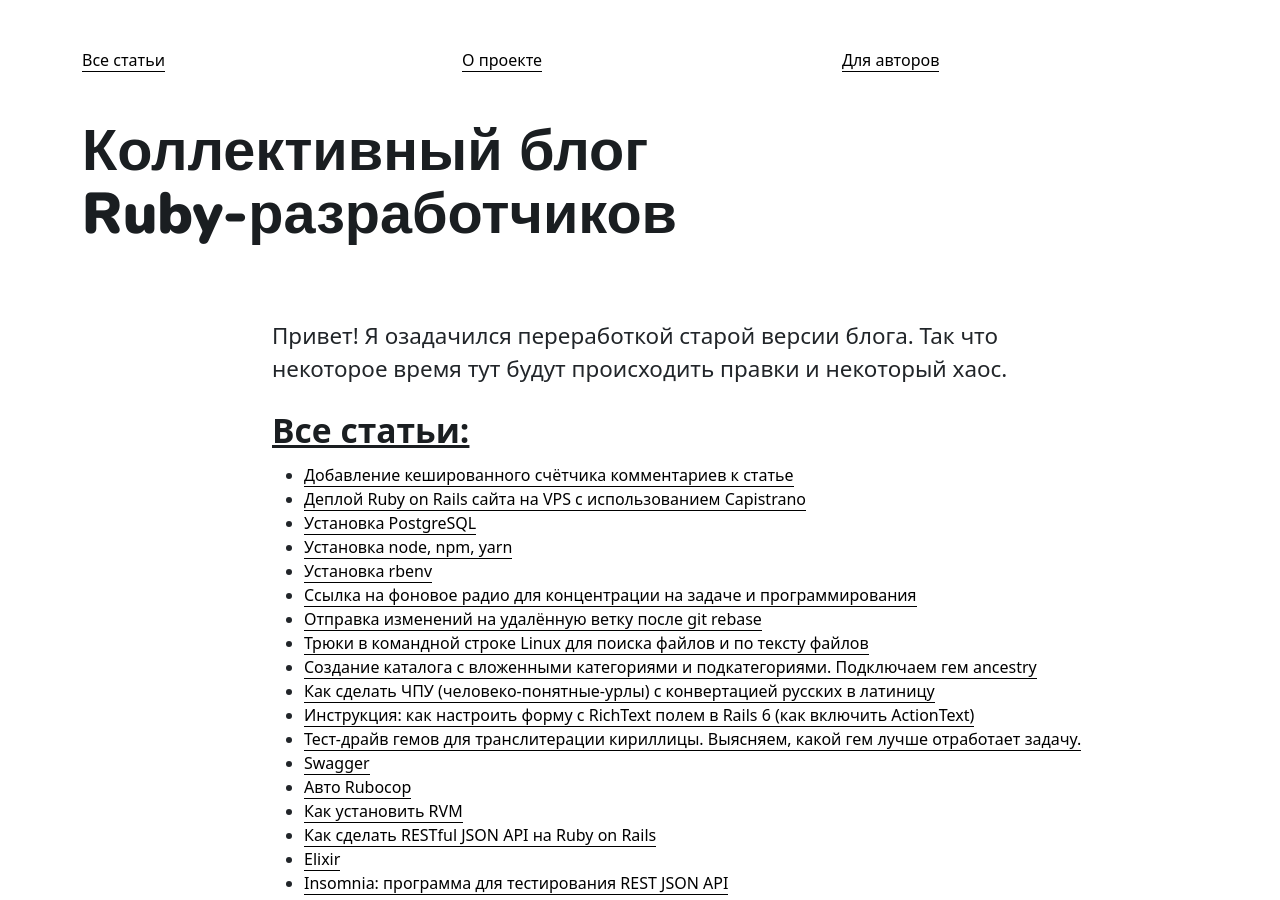
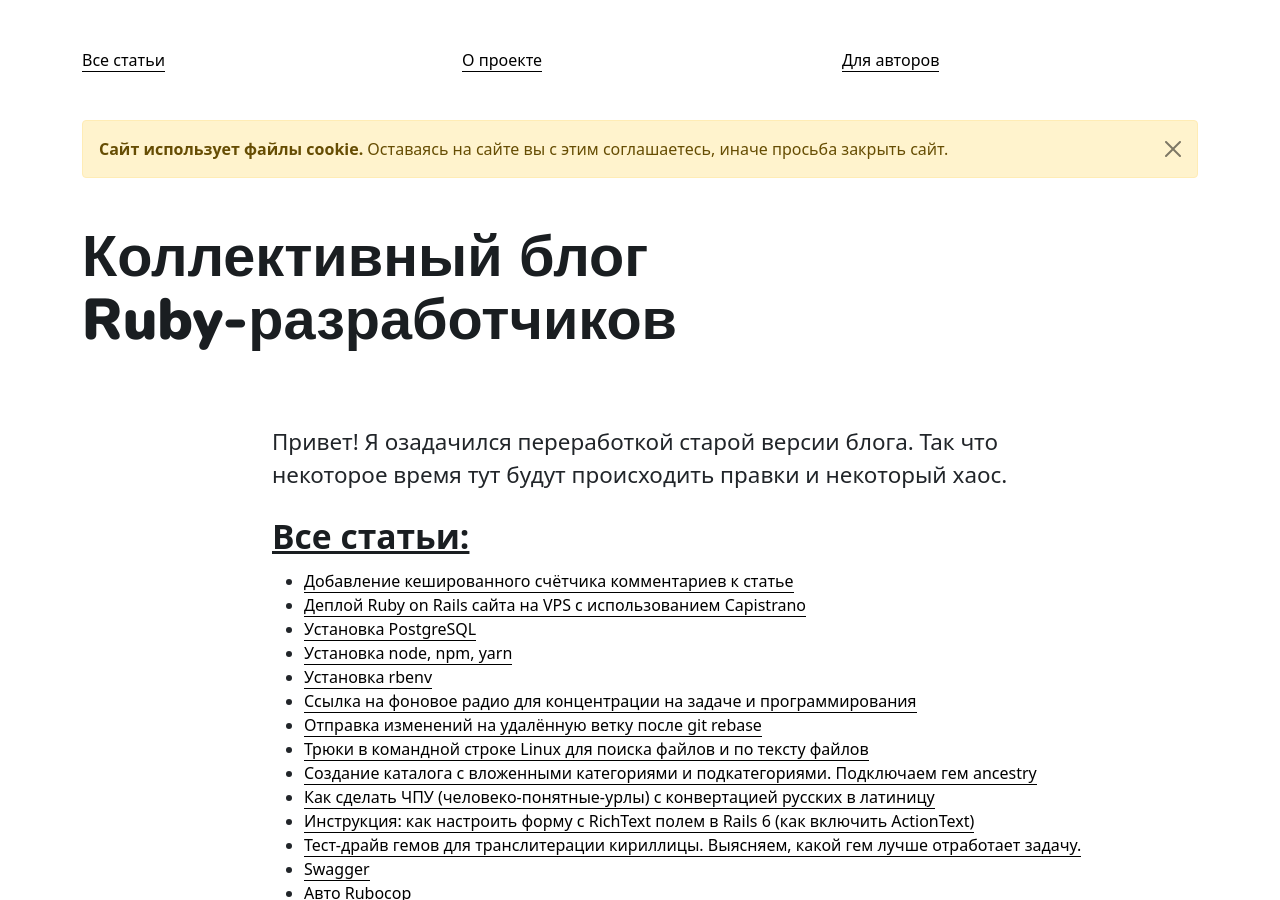
Before and after one commit to rubyblogRU/rubyblogRU.github.io, a Jekyll site: the page built from index.md, in a window 1280 px wide and 900 px high. Built offline with Jekyll 4.4.1, drawn with Linux system fonts in a browser that asks for light colours.

Commit message:
Add cookies notification

```diff
--- /dev/null
+++ b/_includes/cookies_notification.html
@@ -0,0 +1,4 @@
+<div class="alert alert-warning alert-dismissible fade show mt-5" role="alert">
+  <strong>Сайт использует файлы cookie.</strong> Оставаясь на сайте вы с этим соглашаетесь, иначе просьба закрыть сайт.
+  <button type="button" class="btn-close" data-bs-dismiss="alert" aria-label="Close"></button>
+</div>
--- a/_layouts/index_page.html
+++ b/_layouts/index_page.html
@@ -15,6 +15,8 @@
   <body>
     <div class="container">
       {% include navigation.html %}
+
+      {% include cookies_notification.html %}
 
       <div class="row mt-5">
         <div class="col-7">
--- a/_layouts/post.html
+++ b/_layouts/post.html
@@ -15,6 +15,8 @@
   <body>
     <div class="container">
       {% include navigation.html %}
+
+      {% include cookies_notification.html %}
 
       <div class="row mt-5">
         <div class="col-7">
```
Also changed, not shown: _includes/navigation.html (line endings or trailing spaces).
